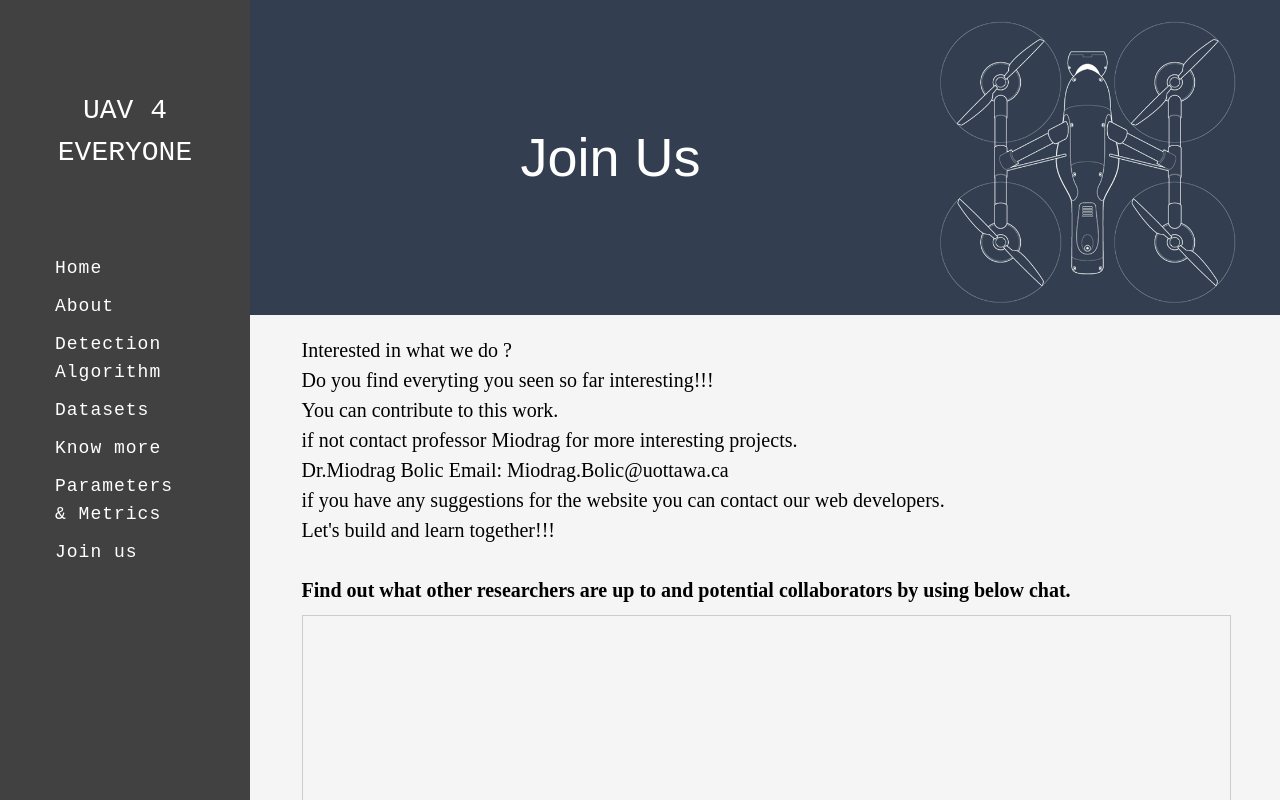
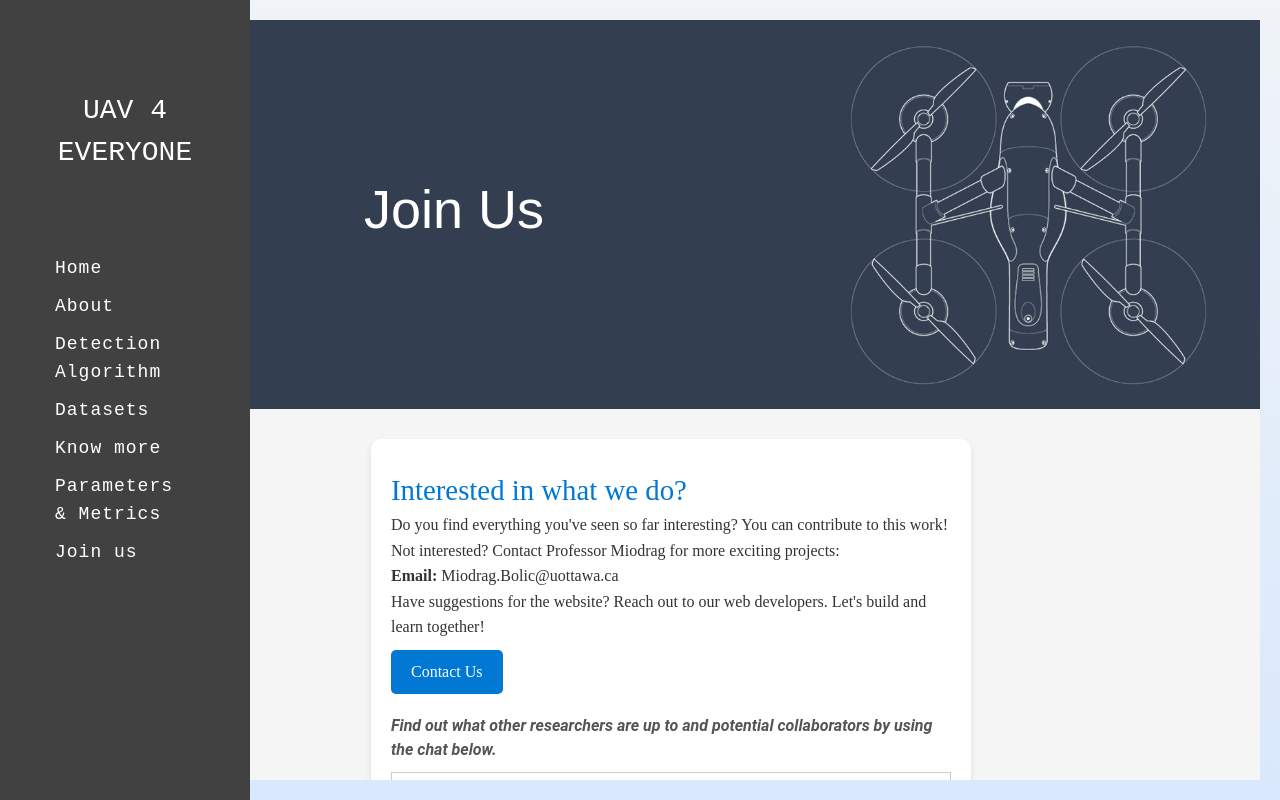
Before and after one commit to CaoJZ-01/UAV_4_Everyone, a React (Create React App) app: page /Joinus in a window 1280 px wide. Built offline with nearby package versions, Linux system fonts and the light colour scheme.

Commit message:
update joinus page

```diff
--- a/src/components/Joinus.css
+++ b/src/components/Joinus.css
@@ -4,10 +4,60 @@
     font-family: 'Times New Roman', Times, serif;
 }
 
-.joinus-slogan{
+.joinus-slogan {
     font-weight: bold;
+    margin-top: 20px;
+    font-style: italic;
+    color: #555;
 }
 
 .joinus-container {
     margin-left: 5%;
 }
+
+.home-container {
+  background: linear-gradient(to bottom, #f0f4f8, #d9e8fc);
+  font-family: "Roboto", sans-serif;
+  padding: 20px;
+}
+
+.title {
+  text-align: center;
+  margin-bottom: 20px;
+}
+
+.knowmore-card {
+  background: #ffffff;
+  border-radius: 10px;
+  box-shadow: 0 4px 6px rgba(0, 0, 0, 0.1);
+  padding: 20px;
+  margin: 20px auto;
+  max-width: 600px;
+}
+
+.joinus-text h2 {
+  color: #0078d4;
+  font-size: 1.8rem;
+}
+
+.joinus-text p {
+  font-size: 1rem;
+  line-height: 1.6;
+  color: #333;
+}
+
+.cta-button {
+  background-color: #0078d4;
+  color: #fff;
+  border: none;
+  padding: 10px 20px;
+  border-radius: 5px;
+  cursor: pointer;
+  font-size: 1rem;
+  margin-top: 10px;
+  transition: background-color 0.3s ease;
+}
+
+.cta-button:hover {
+  background-color: #005bb5;
+}
--- a/src/components/Joinus.js
+++ b/src/components/Joinus.js
@@ -1,17 +1,13 @@
 import React from "react";
-import Navbar from "./Navbar"; // Import the Navbar component
-import Multiplelinebreaks from "./Mulitplelinebreaks";
+import Navbar from "./Navbar";
 import Chat from "./Chat";
 import Title from "./Title";
 import "./Joinus.css";
 
-
 function Joinus() {
   return (
     <div className="home-container">
-      <div className="Navbar">
       <Navbar />
-      </div>
       <div className="main-content">
         <div className="title">
           <Title text="Join Us" />
@@ -19,24 +15,30 @@ function Joinus() {
         <div className="joinus-container">
           <div className="knowmore-card">
             <div className="joinus-text">
-              Interested in what we do ?
-              <br/>
-              Do you find everyting you seen so far interesting!!!
-              <br/>
-              You can contribute to this work.
-              <br/>
-              if not contact professor Miodrag for more interesting projects.
-              <br/>
-              Dr.Miodrag Bolic Email: Miodrag.Bolic@uottawa.ca
-              <br/>
-              if you have any suggestions for the website you can contact our
-              web developers.
-              <br/>
-              Let's build and learn together!!!
-              <br/>
-              <br/>
-              <p className="joinus-slogan">
-                Find out what other researchers are up to and potential collaborators by using below chat.
+              <h2>Interested in what we do?</h2>
+              <p>
+                Do you find everything you've seen so far interesting? You can contribute to this work!
+              </p>
+              <p>
+                Not interested? Contact Professor Miodrag for more exciting projects:
+                <br />
+                <strong>Email:</strong> <a href="mailto:Miodrag.Bolic@uottawa.ca">Miodrag.Bolic@uottawa.ca</a>
+              </p>
+              <p>
+                Have suggestions for the website? Reach out to our web developers. Let's build and learn together!
+              </p>
+              <button
+                className="cta-button"
+                onClick={() => {
+                  window.location.href = "mailto:Miodrag.Bolic@uottawa.ca";
+                }}
+                >
+                Contact Us
+              </button>
+            </div>
+            <div className="joinus-slogan">
+              <p>
+                Find out what other researchers are up to and potential collaborators by using the chat below.
               </p>
             </div>
             <Chat />
@@ -44,36 +46,6 @@ function Joinus() {
         </div>
       </div>
     </div>
-
-      // <div>
-      //   <Navbar /> {/* Include the Navbar component */}
-      //   <Multiplelinebreaks count={4} />
-      //   <div className="Joinus-container">
-      //     <div className="knowmore-card">
-      //       <h1>Interested in what we do ??</h1>
-      //       <p>
-      //       Do you find everyting you seen so far interesting!!!
-      //       <br/>
-      //           You can contribute to this work.
-      //           <br/>
-      //           if not contact professor Miodrag for more interesting projects.
-      //           <br/>
-      //           Dr.Miodrag Bolic Email: Miodrag.Bolic@uottawa.ca
-      //           <br/>
-      //           if you have any suggestions for the website you can contact our
-      //           web developers.
-      //           <br/>
-      //           Let's build and learn together!!!
-      //           <br/>
-      //           <br/>
-      //           <p className="small-bold-text">
-      //             Find out what other researchers are up to and potential collaborators by using below chat.
-      //           </p>
-      //       </p>
-      //       <Chat />
-      //     </div>
-      //   </div>
-      // </div>
   );
 }
 
```
Lines whose indentation alone changed are shown as unchanged.
